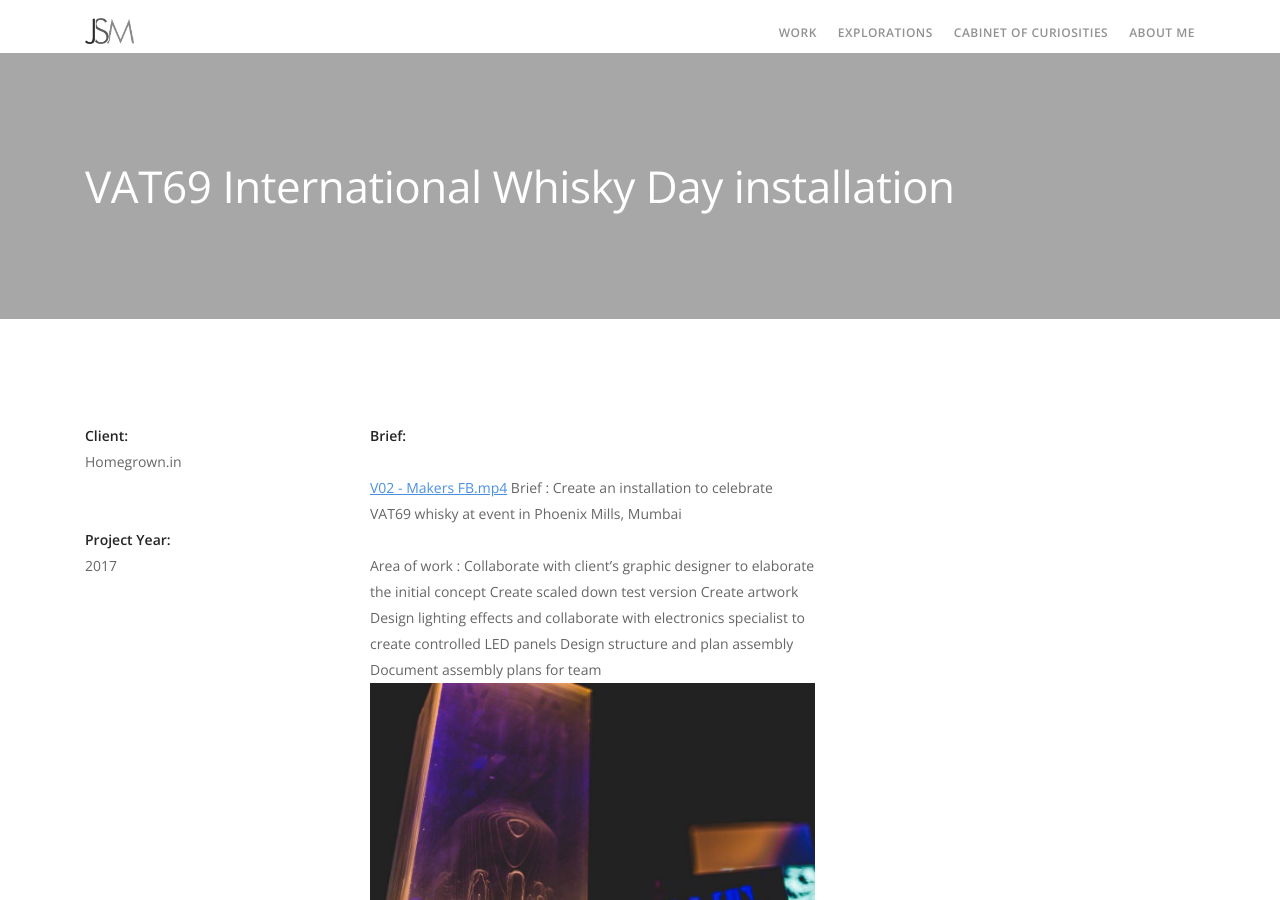
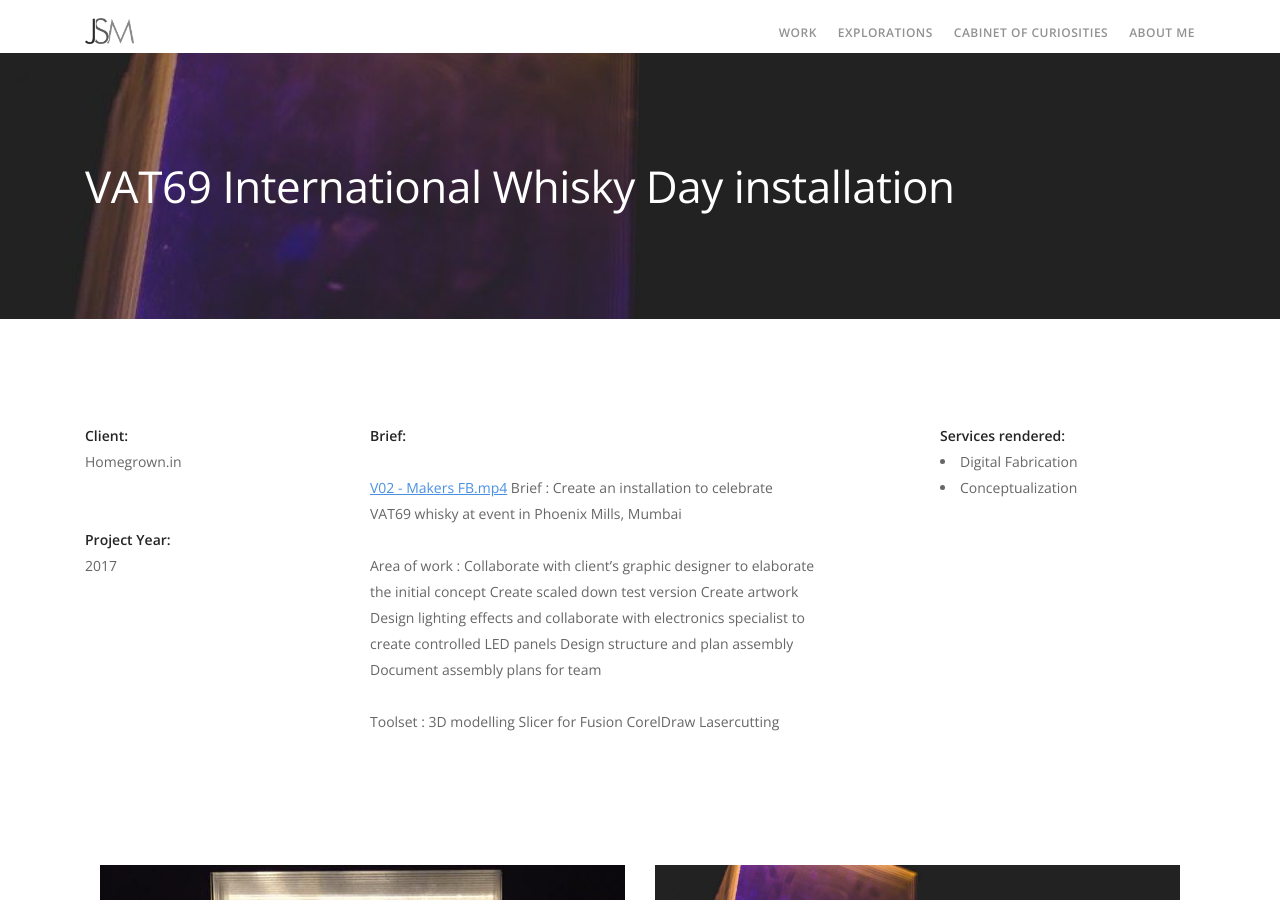
Before and after one commit to jesalmehta/jesalmehta.github.io, a Jekyll site: the page built from _work/vat69-international-whisky-day-installation.markdown, in a window 1280 px wide and 900 px high. Built offline with Jekyll 4.4.1, drawn with Linux system fonts in a browser that asks for light colours; some web fonts are replaced.

Commit message:
Update from Forestry.io - Updated vat69-international-whisky-day-installation.markdown

```diff
--- a/_work/vat69-international-whisky-day-installation.markdown
+++ b/_work/vat69-international-whisky-day-installation.markdown
@@ -1,12 +1,20 @@
 ---
 title: VAT69 International Whisky Day installation
-date: 2018-07-03 22:43:00 +05:30
+date: 2018-07-03 17:13:00 +0000
 position: 4
 square_featured_image: "/uploads/I02%20-%20HG%20FB%20edit.jpg"
 client: Homegrown.in
 year: 2017
+project_year: 2016
+services_rendered:
+- Digital Fabrication
+- Conceptualization
+images:
+- image: "/uploads/I03 - Varun Patra FB edit.jpg"
+- image: "/uploads/I01 - HG FB no edit.jpg"
+wide_featured_image: "/uploads/I01 - HG FB no edit.jpg"
+
 ---
-
 [V02 - Makers FB.mp4](/uploads/V02%20-%20Makers%20FB.mp4)
 Brief : Create an installation to celebrate VAT69 whisky at event in Phoenix Mills, Mumbai
 
@@ -17,8 +25,8 @@
 Design lighting effects and collaborate with electronics specialist to create controlled LED panels
 Design structure and plan assembly
 Document assembly plans for team
-![I01 - HG FB no edit.jpg](/uploads/I01%20-%20HG%20FB%20no%20edit.jpg)
-![I03 - Varun Patra FB edit.jpg](/uploads/I03%20-%20Varun%20Patra%20FB%20edit.jpg)
+
+
 Toolset :
 3D modelling
 Slicer for Fusion
```
Also changed, not shown: .forestry/front_matter/templates/explorations.yml.
